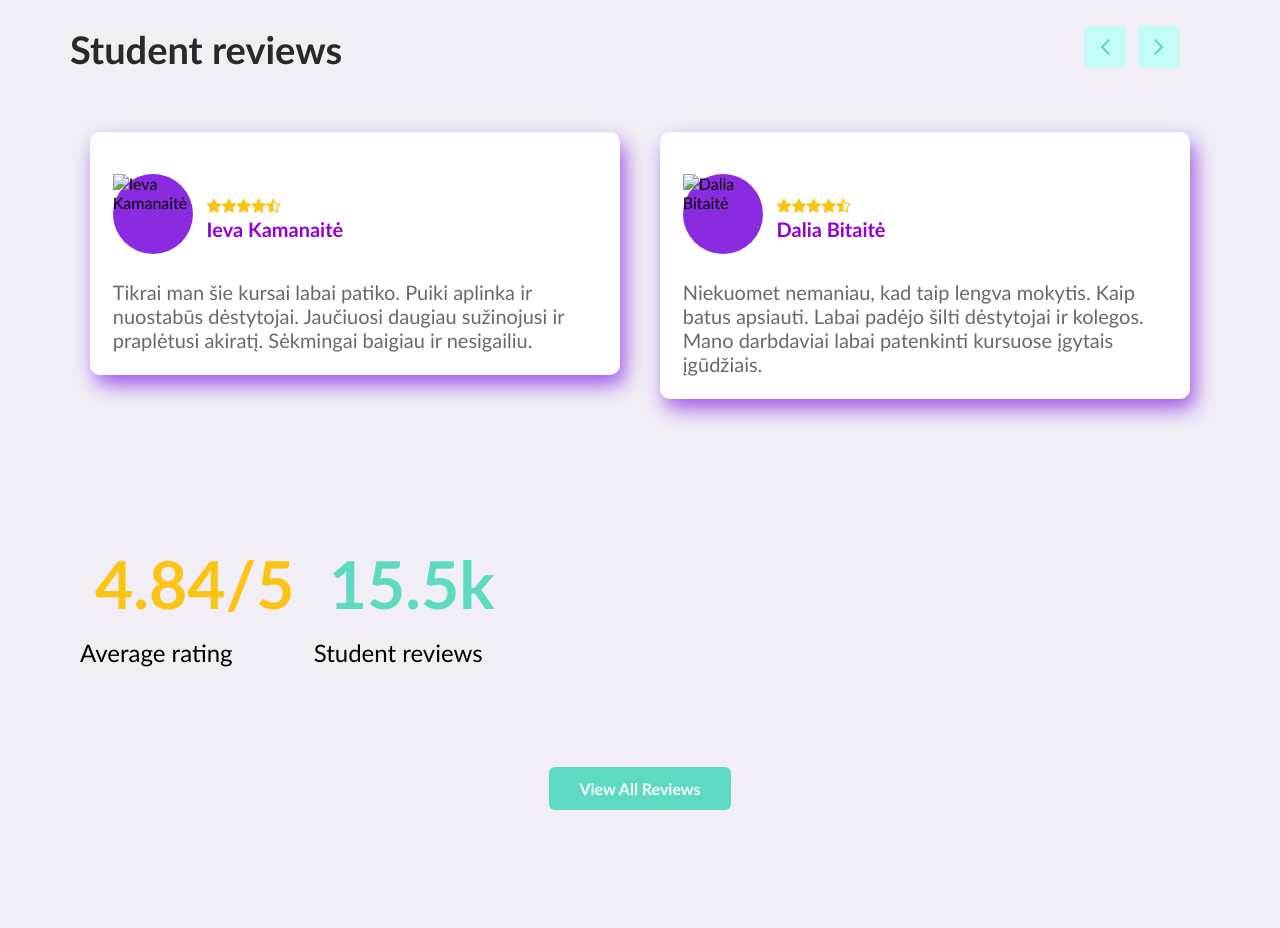
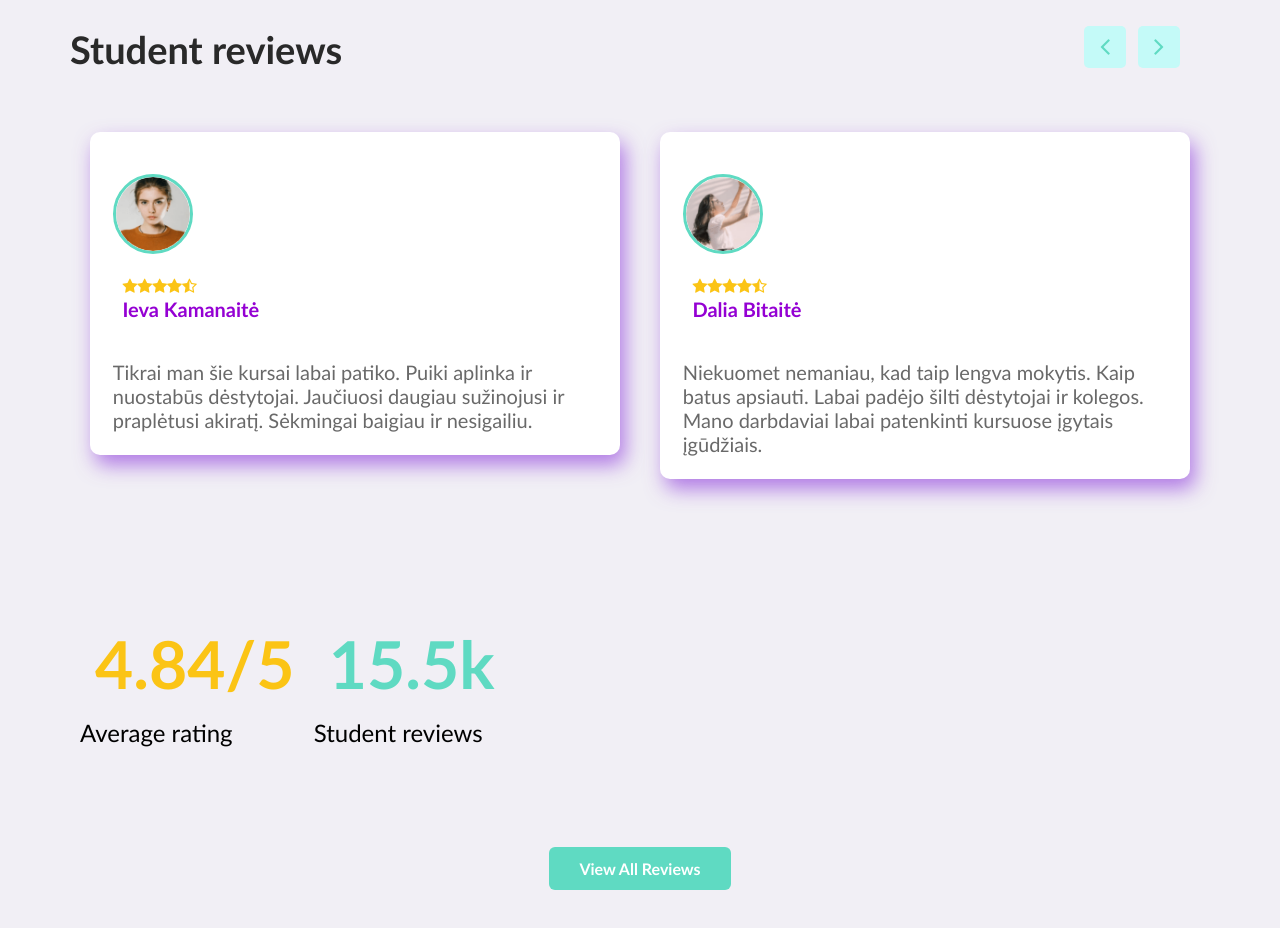
Before and after one commit to Algis1978/30-DOKLand-test, a website: page structure.html in a window 1280 px wide. Shown: the part 2620-3548 px from the top of the page. Drawn offline with Linux system fonts and the light colour scheme.

Commit message:
add photos student-rev

```diff
--- a/css/components/student-reviews.css
+++ b/css/components/student-reviews.css
@@ -8,7 +8,7 @@
   background-color: white;
   background-color: var(--colortexttab);
   border-radius: 10px;
-  box-shadow: 5px 10px 20px rgba(137, 43, 226, 0.76);
+  box-shadow: 5px 10px 20px rgba(157, 85, 224, 0.76);
   padding:2%;
 }
 .star-rating {
@@ -18,12 +18,13 @@ color: var(--system2); /* pradine spalva */
 .student-info, .student-text {
  padding-top: 4%;
 }
-.student-photo {
+.student-photo > img {
   display: inline-block;
   width: 80px;
   height: 80px;
   border-radius: 50%;
-  background-color: blueviolet;
+  border: 3px solid cadetblue;
+  border: 3px solid var(--system1);
 }
 .student-stars-name {
   display: inline-block;
--- a/structure.html
+++ b/structure.html
@@ -164,7 +164,7 @@
             <div class="col-12 col-md-6 student-slide">
                 <div class="student-info">
                     <div class="student-photo">
-                        <img src="#" alt="Ieva Kamanaitė">
+                        <img src="./img/sr1.png" alt="Ieva Kamanaitė">
                     </div>
                     <div class="student-stars-name">
                         <p class="star-rating"><i class="fa fa-star" aria-hidden="true"></i><i class="fa fa-star" aria-hidden="true"></i><i class="fa fa-star" aria-hidden="true"></i><i class="fa fa-star" aria-hidden="true"></i><i class="fa fa-star-half-o" aria-hidden="true"></i></p>
@@ -176,7 +176,7 @@
             <div class="col-12 col-md-6 student-slide">
                 <div class="student-info">
                     <div class="student-photo">
-                        <img src="#" alt="Dalia Bitaitė">
+                        <img src="./img/sr2.png" alt="Dalia Bitaitė">
                     </div>
                     <div class="student-stars-name">
                         <p class="star-rating"><i class="fa fa-star" aria-hidden="true"></i><i class="fa fa-star" aria-hidden="true"></i><i class="fa fa-star" aria-hidden="true"></i><i class="fa fa-star" aria-hidden="true"></i><i class="fa fa-star-half-o" aria-hidden="true"></i></p>
```
